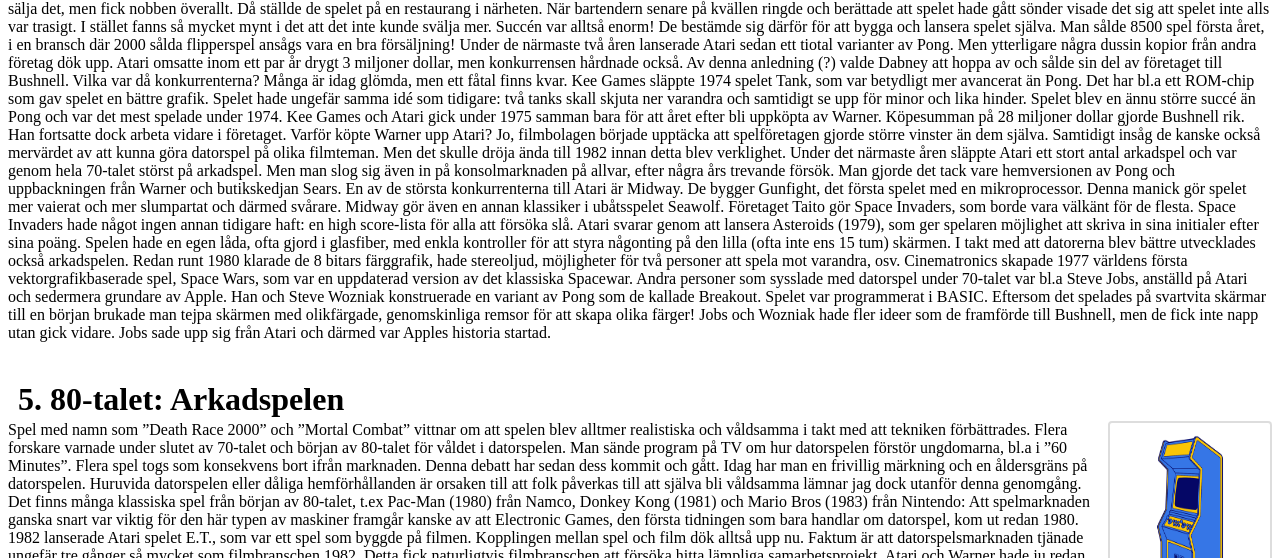
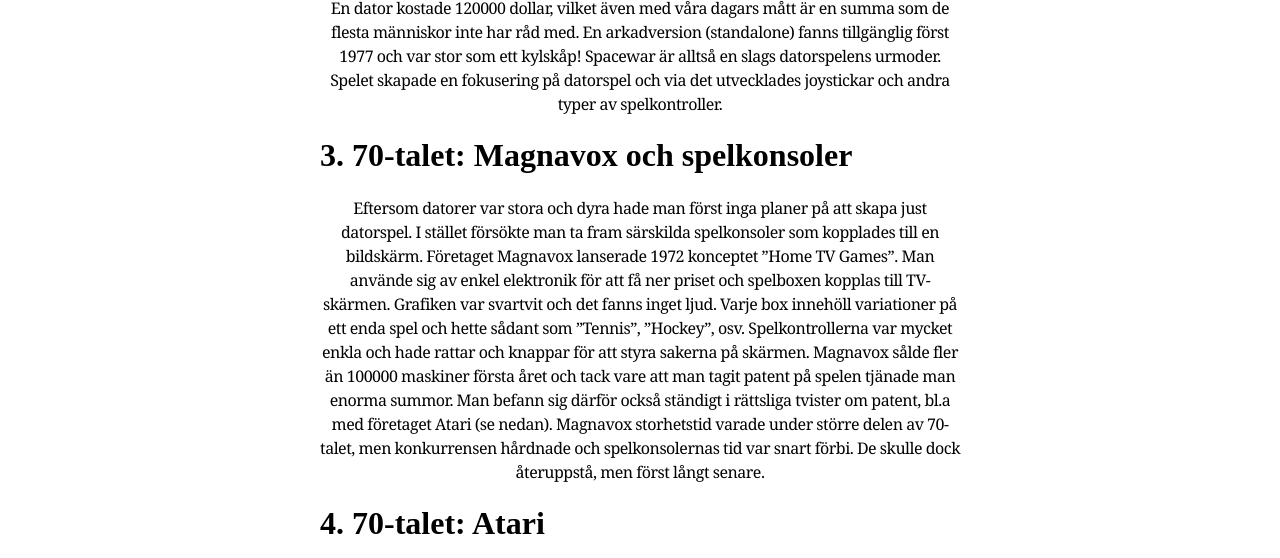
Before and after one commit to DoggeVS/Hemsidor, a plain HTML site: page my-first-webpage/index.html in a window 1280 px wide. Shown: the part 932-1490 px from the top of the page. Drawn offline with Linux system fonts and the light colour scheme.

Commit message:
Uppdaterade css
Centrerade element och ändrade lite gammal styling samt flyttade css:n till en ny map och importerade stylesheeten.

```diff
--- a/my-first-webpage/index.html
+++ b/my-first-webpage/index.html
@@ -3,6 +3,7 @@
         <head>
           <meta charset="utf-8" />
           <title>Spel sida</title>
+          <link rel="stylesheet" href="./styles/styles.css">
           <div class="header">
           <h1>1. Inledning</h1>
           <p>På den här sidan kommer du att få läsa om datorspelens historia. Håll dock i minnet att det finns oerhört mycket mer att säga. De fakta jag valt ut är så som jag har fått historien berättad för mig och så som jag kommer ihåg den.
@@ -47,7 +48,7 @@
               Magnavox sålde fler än 100000 maskiner första året och tack vare att man tagit patent på spelen tjänade man enorma summor. Man befann sig därför också ständigt i rättsliga tvister om patent, bl.a med företaget Atari (se nedan).
 
               Magnavox storhetstid varade under större delen av 70-talet, men konkurrensen hårdnade och spelkonsolernas tid var snart förbi. De skulle dock återuppstå, men först långt senare.</p>
-              <h1>4. 70-talet: Atari</h1> <img src="./img/atari-logo.png" alt="atari-logo" width="100" height="180">
+              <h1>4. 70-talet: Atari</h1> <img src="./img/atari-logo.png" alt="atari-logo">
               <p>En student på University of Utah som helt fastnat för Spacewar var Nolan Bushnell. Han sommarjobbade i en spelhall och insåg att man skulle kunna tjäna stora pengar på att tillverka en arkadversion av Spacewar. Men hur skulle man kunna det när datorerna var så dyra?
 
                 Under åtta år jobbade han på att ta fram ett billigt alternativ. Han flyttade t.o.m. ut ett av sina barn ur hennes sovrum och annekterade det som arbetsrum!
@@ -95,7 +96,7 @@
                 Andra personer som sysslade med datorspel under 70-talet var bl.a Steve Jobs, anställd på Atari och sedermera grundare av Apple. Han och Steve Wozniak konstruerade en variant av Pong som de kallade Breakout. Spelet var programmerat i BASIC. Eftersom det spelades på svartvita skärmar till en början brukade man tejpa skärmen med olikfärgade, genomskinliga remsor för att skapa olika färger!
 
                 Jobs och Wozniak hade fler ideer som de framförde till Bushnell, men de fick inte napp utan gick vidare. Jobs sade upp sig från Atari och därmed var Apples historia startad.</p>
-                <h1>5. 80-talet: Arkadspelen</h1> <img src="./img/arcade.png" alt="arcade" width="200" height="200">
+                <h1>5. 80-talet: Arkadspelen</h1> <img src="./img/arcade.png" alt="arcade">
                 <p>Spel med namn som ”Death Race 2000” och ”Mortal Combat” vittnar om att spelen blev alltmer realistiska och våldsamma i takt med att tekniken förbättrades.
 
                   Flera forskare varnade under slutet av 70-talet och början av 80-talet för våldet i datorspelen. Man sände program på TV om hur datorspelen förstör ungdomarna, bl.a i ”60 Minutes”. Flera spel togs som konsekvens bort ifrån marknaden.
@@ -112,7 +113,7 @@
 
                   Många arkadspelstillverkare, som Nintendo, Sega och Sony har idag försökt ta sig in på datorspelmarknaden genom att lansera särskilda spelkonsoler och spelboxar. De första har en inbyggd skärm och de senare använder en tv-skärm eller filmduk med projektor. Detta ger ekon från tidigt 80-tal, som vi strax skall se.</p>
 
-                  <h1>6. 80-talet: Spelkonsolerna</h1> <img src="./img/nes.png" alt="nes" width="200" height="150" style="display: inline">
+                  <h1>6. 80-talet: Spelkonsolerna</h1> <img src="./img/nes.png" alt="nes">
                   <p>De första maskinerna för att spela datorspel hemma gick ut på att försöka överföra arkadspelen till vardagsrummen. Man utnyttjade tv-skärmen och lanserade lådor med elektronik som innehöll spelen.
 
                     Under slutet av 70-talet började de första programmerbara spelkonsolerna tillverkas. Dessa kom från framförallt Atari, som ville utöka sitt utbud. Programspråket var BASIC, men det blev ingen större succé då de flesta inte kunde tillräckligt för att tillverka egna spel.
@@ -175,23 +176,6 @@
 
                       Till de riktigt storsäljande titlarna under 90-talet hör bl.a Doom, Half-Life, Monkey Island och Myst. Du kan läsa mer om dem på sidan om datorspelsgenrer.</p>
                     </div>
-                    <style>
-                      img {
-                      border: 2px solid #ddd;
-                      border-radius: 4px;
-                      padding: 5px;
-                      width: 150px;
-                            }
-                            .header img {
-                              float: right;
-                            }
-
-                            .header h1 {
-                              position: relative;
-                              top: 18px;
-                              left: 10px;
-                            }
-                    </style>
         </head>
         <body>
         </body>
--- /dev/null
+++ b/my-first-webpage/styles/styles.css
@@ -0,0 +1,24 @@
+img {
+    display: block;
+    margin-left: auto;
+    margin-right: auto;
+    border: 2px solid #ddd;
+    border-radius: 4px;
+    padding: 5px;
+    width: 150px;
+          }
+
+
+body {
+    background-color: white;
+    margin: 0 auto;
+    width: 50%;
+}
+
+p {
+    text-align: center;
+    font-family: Georgia, 'Times New Roman', Times, serif;
+    font-size: medium;
+    line-height: 150%;
+    letter-spacing: -0.5px;
+}
```
